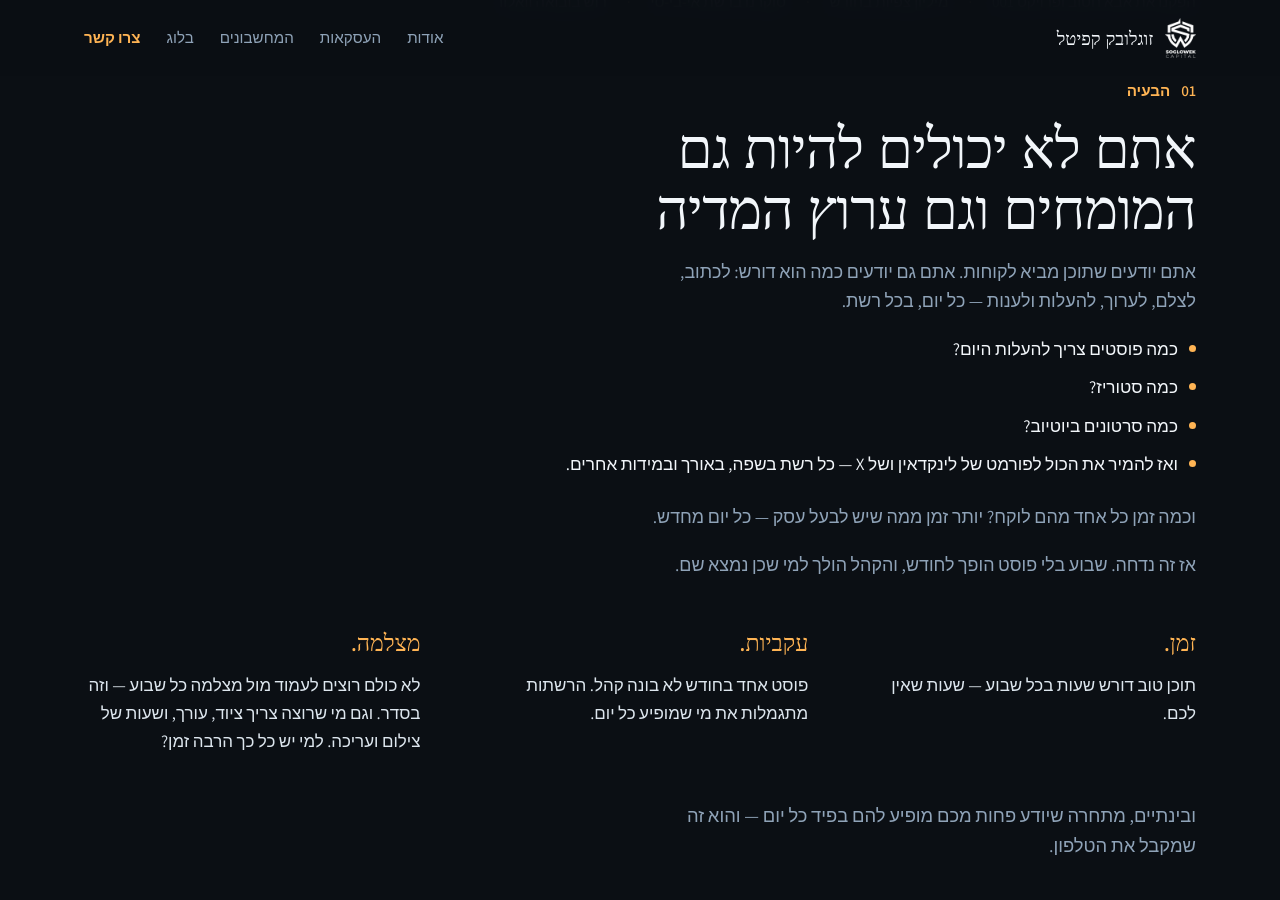
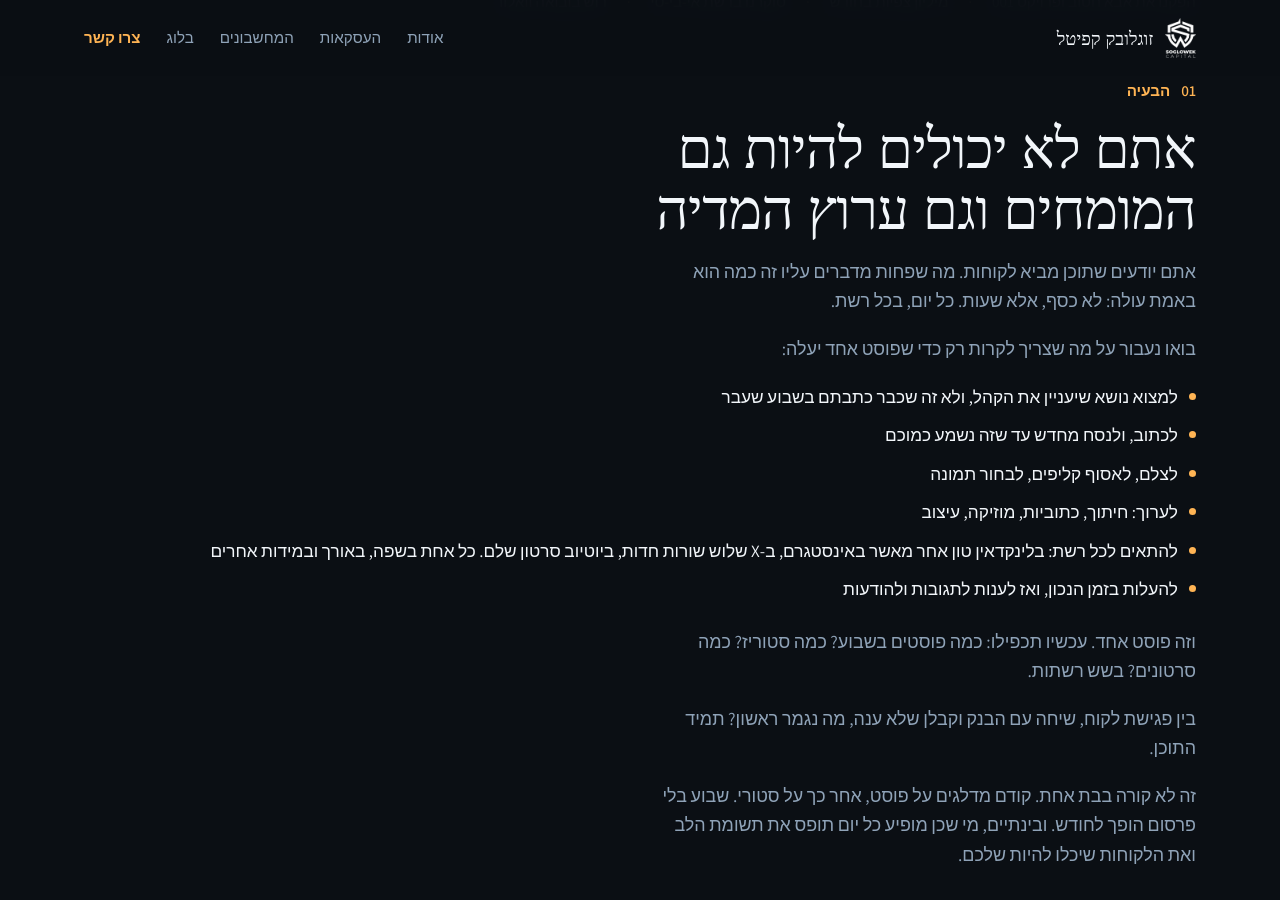
Before and after one commit to urisoglowek-ui/real_estate, a Jekyll site: the page built from content-offer.html, in a window 1280 px wide and 900 px high, scrolled down 795 px. Built offline with Jekyll 4.4.1, drawn with Linux system fonts in a browser that asks for light colours; some web fonts are replaced.

Commit message:
Rewrite the problem section copy on the content offer page. (#22)
The heading stays. The intro, list, and following paragraphs are the approved Hebrew.

Co-authored-by: Cursor Agent <cursoragent@cursor.com>
Co-authored-by: urisoglowek-ui <urisoglowek-ui@users.noreply.github.com>

```diff
--- a/content-offer.html
+++ b/content-offer.html
@@ -365,10 +365,19 @@ main section{padding-top:clamp(48px,5vw,72px);padding-bottom:clamp(24px,2.5vw,36
   <div class="head ov">
     <p class="label"><span class="n">01</span> הבעיה</p>
     <h2>אתם לא יכולים להיות גם המומחים וגם ערוץ המדיה</h2>
-    <p>אתם יודעים שתוכן מביא לקוחות. אתם גם יודעים כמה הוא דורש: לכתוב, לצלם, לערוך, להעלות ולענות — כל יום, בכל רשת.</p>
-    <ul class="qs"><li>כמה פוסטים צריך להעלות היום?</li><li>כמה סטוריז?</li><li>כמה סרטונים ביוטיוב?</li><li>ואז להמיר את הכול לפורמט של לינקדאין ושל X — כל רשת בשפה, באורך ובמידות אחרים.</li></ul>
-    <p>וכמה זמן כל אחד מהם לוקח? יותר זמן ממה שיש לבעל עסק — כל יום מחדש.</p>
-    <p>אז זה נדחה. שבוע בלי פוסט הופך לחודש, והקהל הולך למי שכן נמצא שם.</p>
+    <p>אתם יודעים שתוכן מביא לקוחות. מה שפחות מדברים עליו זה כמה הוא באמת עולה: לא כסף, אלא שעות. כל יום, בכל רשת.</p>
+    <p>בואו נעבור על מה שצריך לקרות רק כדי שפוסט אחד יעלה:</p>
+    <ul class="qs">
+      <li>למצוא נושא שיעניין את הקהל, ולא זה שכבר כתבתם בשבוע שעבר</li>
+      <li>לכתוב, ולנסח מחדש עד שזה נשמע כמוכם</li>
+      <li>לצלם, לאסוף קליפים, לבחור תמונה</li>
+      <li>לערוך: חיתוך, כתוביות, מוזיקה, עיצוב</li>
+      <li>להתאים לכל רשת: בלינקדאין טון אחר מאשר באינסטגרם, ב-X שלוש שורות חדות, ביוטיוב סרטון שלם. כל אחת בשפה, באורך ובמידות אחרים</li>
+      <li>להעלות בזמן הנכון, ואז לענות לתגובות ולהודעות</li>
+    </ul>
+    <p>וזה פוסט אחד. עכשיו תכפילו: כמה פוסטים בשבוע? כמה סטוריז? כמה סרטונים? בשש רשתות.</p>
+    <p>בין פגישת לקוח, שיחה עם הבנק וקבלן שלא ענה, מה נגמר ראשון? תמיד התוכן.</p>
+    <p>זה לא קורה בבת אחת. קודם מדלגים על פוסט, אחר כך על סטורי. שבוע בלי פרסום הופך לחודש. ובינתיים, מי שכן מופיע כל יום תופס את תשומת הלב ואת הלקוחות שיכלו להיות שלכם.</p>
   </div>
   <div class="points">
     <div class="panel point ov"><b>זמן.</b><span>תוכן טוב דורש שעות בכל שבוע — שעות שאין לכם.</span></div>
```
